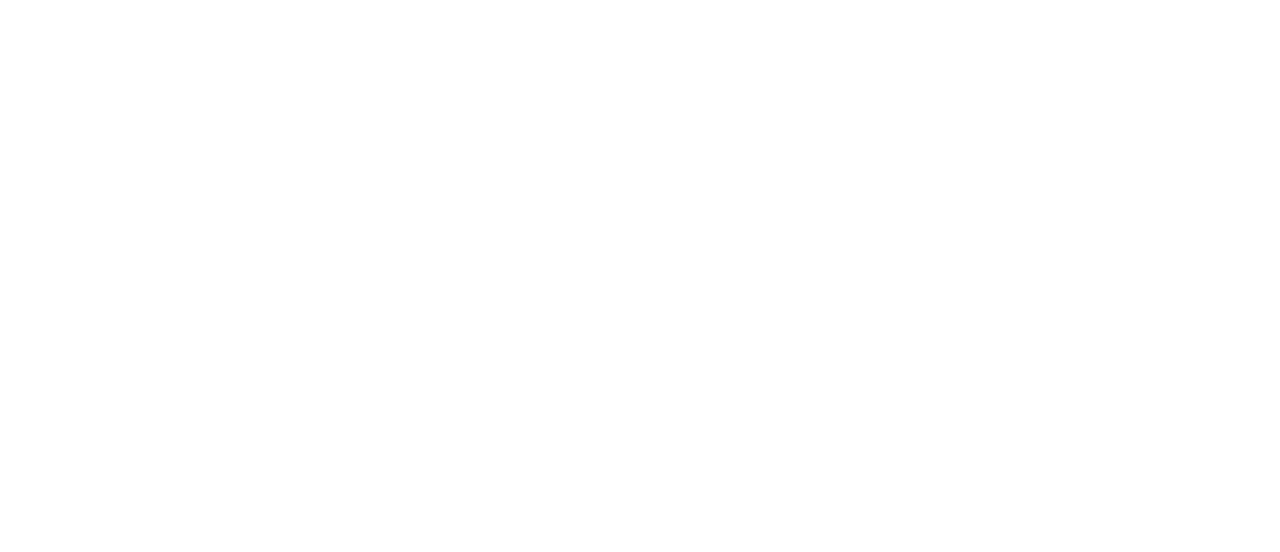
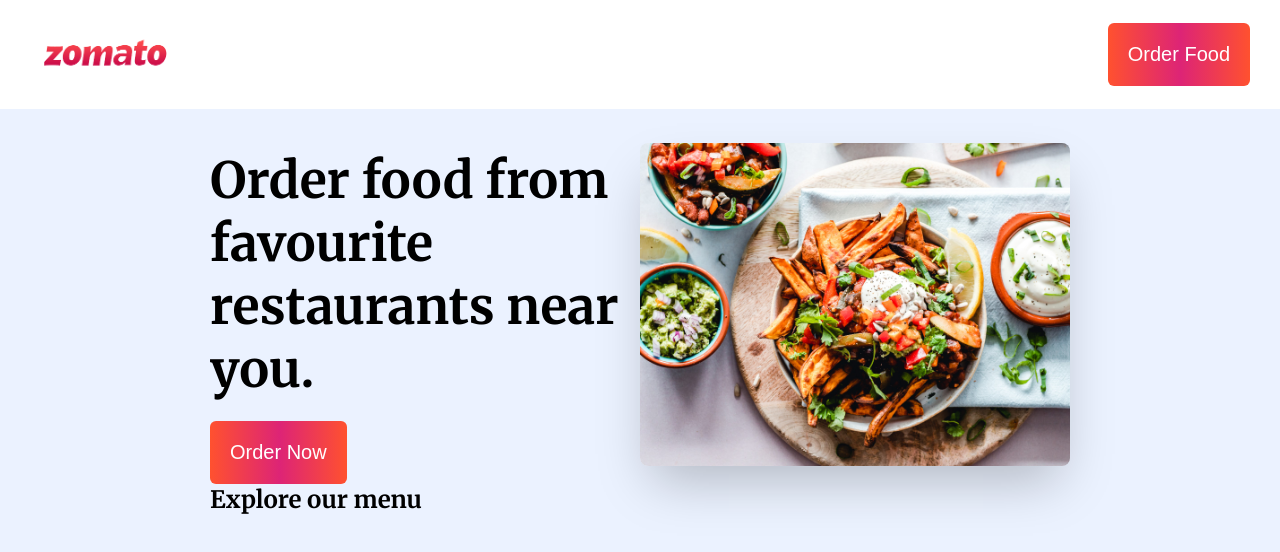
Before and after one commit to AnirudhaKulkarni-prog/Zomato-Landing-Page, a plain HTML site: page index.html in a window 1280 px wide. Drawn offline with Linux system fonts and the light colour scheme.

Commit message:
add hero

```diff
--- a/index.html
+++ b/index.html
@@ -4,9 +4,53 @@
     <meta charset="UTF-8">
     <meta http-equiv="X-UA-Compatible" content="IE=edge">
     <meta name="viewport" content="width=device-width, initial-scale=1.0">
-    <title>Document</title>
+    <link rel="preconnect" href="https://fonts.gstatic.com">
+<link href="https://fonts.googleapis.com/css2?family=Merriweather:ital,wght@0,300;0,400;0,700;0,900;1,300;1,400;1,700;1,900&display=swap" rel="stylesheet">
+    <link rel="stylesheet" href="style.css"/>
+
+    <title>Zomato Landing Page</title>
 </head>
 <body>
+    <header>
+        <nav class="navbar">
+            <div class="navbar__brand">
+                <img src="assets/logo.png" alt="logo" class="navbar__logo"/>
+
+
+            </div>
+
+            <div class="navbar__nav__items">
+                <button class="nav__item button__primary">Order Food</button>
+            </div>
+
+        </nav>
+    </header>
+
+    <main class="container">
+        <section class="hero__container">
+            <div class="hero__image__container">
+                <img src="./assets/hero.jpg" alt="hero image" class="hero__image">
+            </div>
+
+            <div class="hero__description">
+                <h1 class="hero__text">Order food from favourite restaurants near you.</h1>
+                <button class="button__primary">Order Now</button>
+            </div>
+
+        </section>
+
+        <!--Explore menu-->
+        <section class="explore__menu__container">
+
+            <h1 class="explore__menu__text">Explore our menu</h1>
+            <div>
+
+            </div>
+
+
+        </section>
+
+    </main>
 
 </body>
 </html>
--- a/style.css
+++ b/style.css
@@ -0,0 +1,144 @@
+*
+{
+    margin:0;
+    padding: 0;
+    box-sizing: border-box; /*To Box Model*/
+}
+
+body
+{
+    font-family: 'Merriweather', serif;
+    background-color: #ebf2ff;
+
+}
+
+.button__primary
+{
+    background-image: linear-gradient(
+        to right,
+        #ff512f 0%,
+        #dd2476 51%,
+        #ff512f 100%
+
+    );
+
+    color: #fff;
+    border:none;
+    padding: 12px;
+    border-radius: 6px;
+    cursor: pointer;
+
+}
+.container
+{
+    max-width:100%;
+    padding: 0px 20px;
+    margin: 0 auto;
+}
+
+.navbar
+{
+    display: flex;
+    background-color:#fff;
+    align-items: center;
+    justify-content: space-around;
+}
+.navbar__brand
+{
+    width:100px;
+}
+.navbar__logo
+{
+    width:100%;
+}
+
+.nav__item
+{
+    background-image: linear-gradient(
+        to right,
+        #ff512f 0%,
+        #dd2476 51%,
+        #ff512f 100%
+
+    );
+
+    color: #fff;
+    border:none;
+    padding: 12px;
+    border-radius: 6px;
+    cursor: pointer;
+}
+
+.nav__item:hover
+{
+    border:2px solid blue;
+}
+
+.button__primary:hover
+{
+    border:2px solid blue;
+}
+
+.hero__image__container
+{
+    width:100%;
+}
+.hero__image
+{
+    width:100%;
+    border-radius: 8px;
+    box-shadow: 0 25px 50px -12px rgba(0,0,0,0.25);
+}
+.hero__text
+{
+    font-size: 30px;
+    margin:20px 0px;
+
+}
+
+@media (min-width: 768px)
+{
+    .navbar
+    {
+        justify-content: space-between;
+        padding: 2px 30px;
+    }
+    .hero__container
+    {
+        display: flex;
+        flex-direction: row-reverse;
+        align-items: center;
+        margin-top: 20px;
+    }
+}
+
+@media (min-width:1020px)
+{
+    .container
+    {
+        max-width: 900px;
+    }
+    .navbar__brand
+    {
+        width: 150px;
+    }
+    .button__primary
+    {
+        padding: 20px;
+        font-size: 20px;
+    }
+    .hero__description
+    {
+        width:100%;
+    }
+    .hero__text{
+        font-size: 50px;
+    }
+}
+@media (min-width:1400px)
+{
+    .container
+    {
+        max-width: 1250px;
+    }
+}
```
